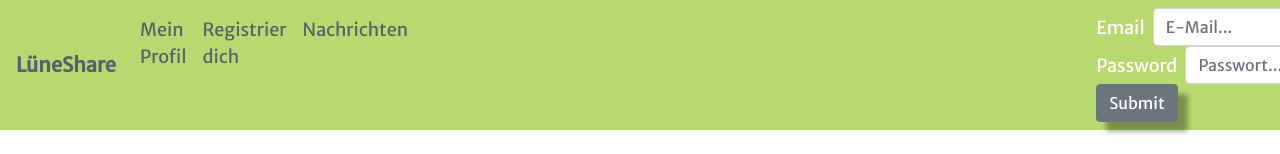
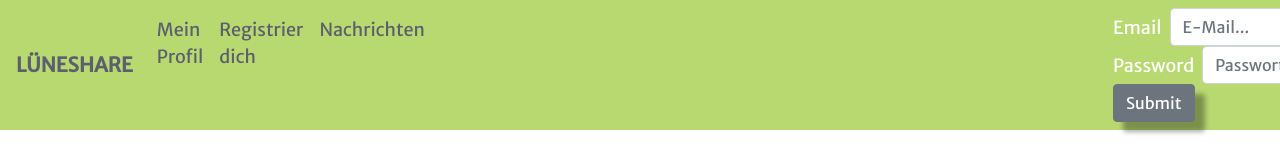
Before and after one commit to nikvdm1337/lueneshare-react, a React (Create React App) app: page /profile in a window 1280 px wide. Shown: the top 154 px of the page. Built offline with nearby package versions, Linux system fonts and the light colour scheme; no server answers.

Commit message:
minor changes on naming

```diff
--- a/src/FullScreenProduct.js
+++ b/src/FullScreenProduct.js
@@ -58,7 +58,6 @@ class FullScreenProduct extends React.Component {
         <Col sm={5}>
         <CardGroup>
           <Card>
-          <Button className="onFullScreenButton">Schreibe mir</Button>
             <CardBody sm={2}>
             <CardImg sm={2}top width="100%" src={this.props.product.file} alt="Product image" />
               <CardTitle className="producttitle">{this.props.product.title} - <span className="productcategory">{this.props.product.category.name}</span></CardTitle>
--- a/src/Message.js
+++ b/src/Message.js
@@ -1,6 +1,7 @@
 import React, { Component } from 'react';
 import { Card, CardTitle, CardText, CardGroup, CardBody } from 'reactstrap';
 import moment from 'moment'
+import './Message.css'
 
 class Message extends Component {
     render() {
--- a/src/NavMain.js
+++ b/src/NavMain.js
@@ -21,7 +21,7 @@ class NavMain extends Component {
 	render() {
 		return (
       <Navbar>
-        <Navbar.Brand href="/home">LüneShare</Navbar.Brand>
+        <Navbar.Brand href="/home">LÜNESHARE</Navbar.Brand>
           <Nav className="mr-auto">
             <Nav.Link href="/profile">Mein Profil</Nav.Link>
             <Nav.Link href="/signup">Registrier dich</Nav.Link>
--- a/src/Sidebar.js
+++ b/src/Sidebar.js
@@ -22,12 +22,6 @@ export default class SidebarMain extends React.Component {
 					}
 				</NavItem>
         </Nav>
-        <h3 className="myShares">Meine Shares</h3>
-        <Nav vertical>
-          <NavItem>
-
-          </NavItem>
-        </Nav>
       </div>
     );
   }
```
